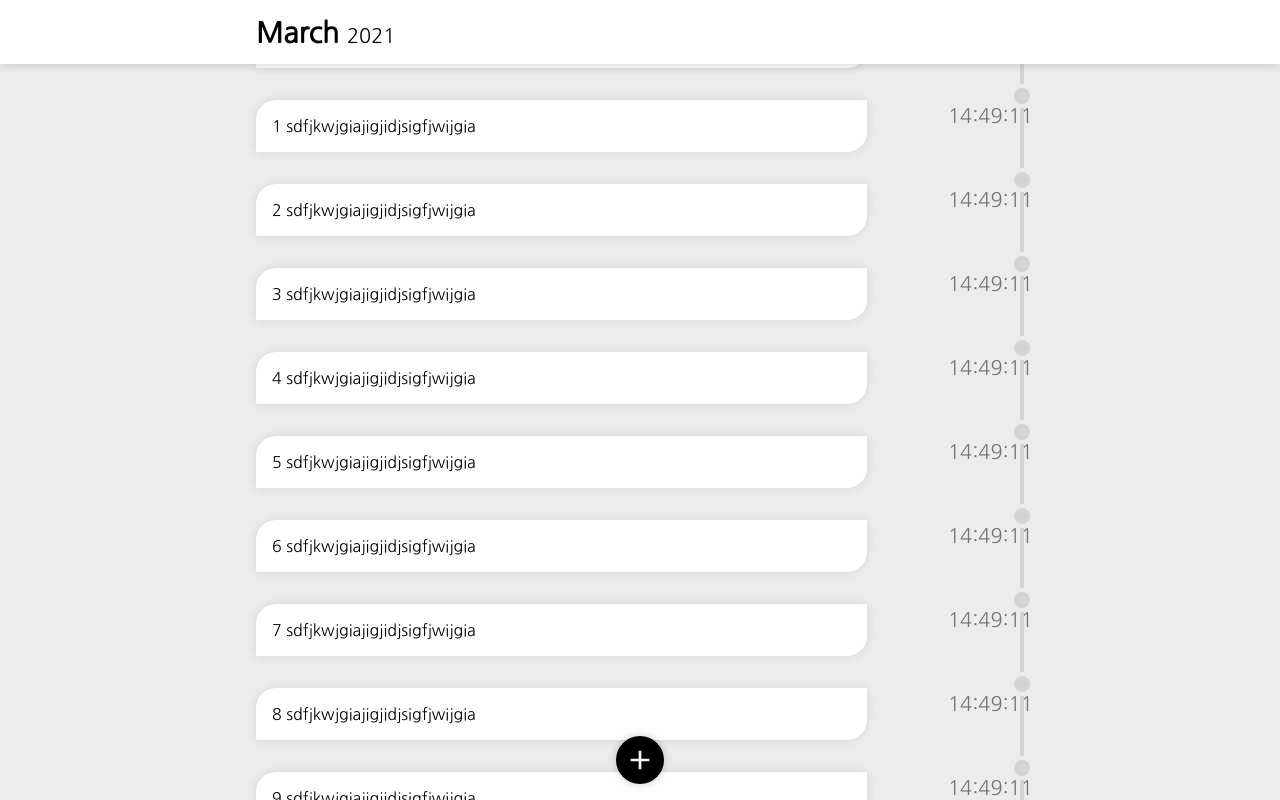
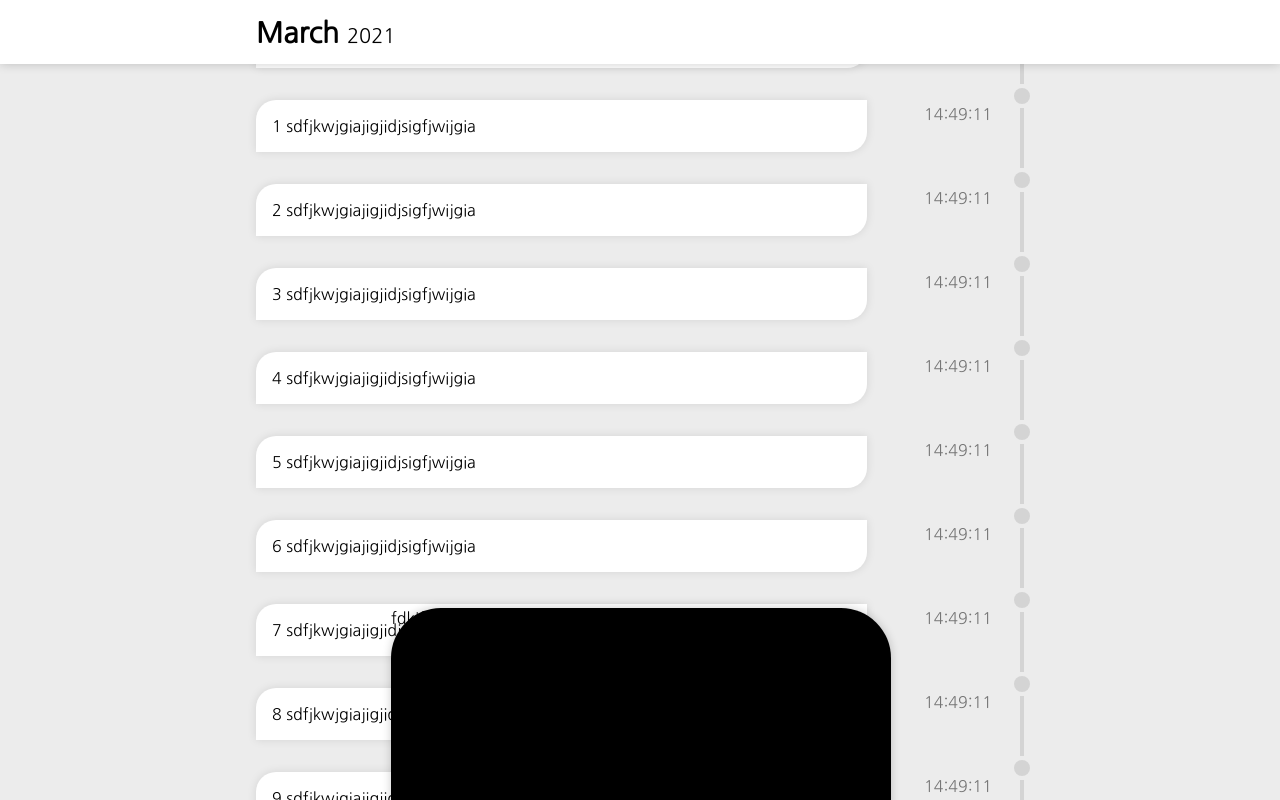
Before and after one commit to Leeks123/Continuer, a React (Create React App) app: page /timeline in a window 1280 px wide. Built offline with nearby package versions, Linux system fonts and the light colour scheme.

Commit message:
Input Refactoring(Compoenent Split),make  FAB component

```diff
--- a/src/component/Timeline/Card.tsx
+++ b/src/component/Timeline/Card.tsx
@@ -55,6 +55,7 @@ const Branch = styled.div`
     width: 20%;
     margin-top: 1.5rem;
     border-right: 0.25rem solid ${palette[5]};
+
 `;
 const Node = styled.div`
     position: relative;
@@ -72,9 +73,11 @@ const Node = styled.div`
             left: calc(100% - 4.5rem);
         }
         @media (min-width: ${mediaQuery.tablet}px) {
+            // left: calc(100% - 5rem);
         }
         @media (min-width: ${mediaQuery.laptop}px) {
-            font-size: 1.25rem;
+            font-size: 1rem;
+            left: calc(100% - 6rem);
         }
     }
     & .dot {
--- a/src/component/Timeline/Content.tsx
+++ b/src/component/Timeline/Content.tsx
@@ -6,12 +6,13 @@ import { useAppSelector } from '../../hooks/redux';
 import palette from '../../utils/palette';
 import mediaQuery from '../../utils/mediaQuery';
 import Card from './Card';
+import FAB from './FAB';
 
 const Wrapper = styled.main`
     width: 100%;
     height: 100vh;
 
-    padding-bottom: 7rem;
+    padding-bottom: 3rem;
     overflow: scroll;
 
     background: ${palette[3]};
@@ -45,6 +46,9 @@ const Content = () => {
             <Container>
                 {data.map((v) => <Card text={v.text} date={v.date}/>)}
             </Container>
+            <FAB pos='center' moveTo='left'>
+                <div>fdkjfk</div>
+            </FAB>
         </Wrapper>
     );
 };
--- /dev/null
+++ b/src/component/Timeline/FAB.tsx
@@ -0,0 +1,102 @@
+import React, { useState } from 'react';
+import styled, { css, keyframes } from 'styled-components';
+import { BiPlus } from 'react-icons/bi';
+
+import palette from '../../utils/palette';
+import mediaQuery from '../../utils/mediaQuery';
+
+enum FABposition {
+    Right = 'right',
+    Center = 'center',
+    Left = 'left'
+}
+enum FABmove {
+    Down = 'down',
+    Right = 'right',
+    Left = 'left'
+}
+type StyledProps = {
+    pos: FABposition | string,
+    active: boolean,
+    toBox?: boolean,
+    move?: FABmove | string,
+}
+const circleToBox = keyframes`
+    from {
+        border-radius: 50%;
+        width: 3rem;
+        height: 3rem;
+        background: ${palette[6]};
+    }
+    to {
+        border-radius: 3%;
+        max-width: ${mediaQuery.tablet}px;
+        width: calc(100% - 2rem);
+        background: ${palette[1]};
+    }
+`;
+const Wrapper = styled.div<StyledProps>`
+    width: 3rem;
+    height: 3rem;
+
+    position: absolute;
+    bottom: 1rem;
+    ${(props) => props.pos &&
+        props.pos === FABposition.Right ? `right: 1rem;` :
+        props.pos === FABposition.Center ? `left: calc(50% - 1.5rem);` :
+        `left: 1rem;`
+    }
+
+    background: ${palette[6]};
+    box-shadow: 0 0 10px rgba(0,0,0,0.2);
+    border-radius: 50%;
+
+    .fab {
+        color: ${palette[2]};
+        margin: 0.5rem;
+        font-size: 2rem;
+    }
+
+    ${(props) => props.active && props.toBox && css`
+        animation: ${circleToBox} 0.3s 0s linear alternate forwards;
+        ${props.pos === FABposition.Center ? `transform: translateX(calc(-50% + 1.5rem));`:''}
+    `}
+    ${(props) => props.active && props.move ?
+        props.move === FABmove.Right ? `transform: translateX(20rem);transition: transform 0.5s ease-in;` :
+        props.move === FABmove.Left ? `transform: translateX(-20rem);transition: transform 0.5s ease-in;` :
+        `transform: translateY(5rem);transition: transform 0.5s ease-in;`:''
+    }
+`;
+const Toast = styled.div`
+    max-width: 500px;
+    width: 100vw;
+    height: 200px;
+    background: ${palette[6]};
+    box-shadow: 0 0 10px rgba(0,0,0,0.2);
+    position: absolute;
+    transform: translate(-45%,-90%);
+    border-radius: 50px 50px 0 0;
+
+`;
+
+type FABProps = {
+    pos: string,
+    toBox?: boolean | false,
+    moveTo?: string,
+    children?: React.ReactNode
+}
+const FAB = ({ pos,toBox,moveTo, children }:FABProps) => {
+    const [isActive,setActive] = useState<boolean>(false);
+    const activeToggle = () => {
+        setActive(!isActive);
+    };
+    console.log(isActive);
+    return (
+        <Wrapper pos={pos} active={isActive} toBox={toBox} move={moveTo}>
+            {toBox && isActive && children ? (children) :<BiPlus className="fab" onClick={activeToggle}/>}
+            {moveTo && children && <Toast >{children}</Toast>}
+        </Wrapper>
+    );
+};
+
+export default FAB;
--- a/src/component/Timeline/Input.tsx
+++ b/src/component/Timeline/Input.tsx
@@ -11,7 +11,7 @@ import palette from '../../utils/palette';
 import mediaQuery from '../../utils/mediaQuery';
 import useWindowWidth from '../../hooks/layout';
 
-type WrapperProps = {
+type FABtoTEXTProps = {
     active: boolean,
 }
 const circleToBox = keyframes`
@@ -28,7 +28,8 @@ const circleToBox = keyframes`
         background: ${palette[1]};
     }
 `;
-const Wrapper = styled.div<WrapperProps>`
+
+const FABtoTEXT = styled.div<FABtoTEXTProps>`
     width: 3rem;
     height: 3rem;
 
@@ -44,26 +45,15 @@ const Wrapper = styled.div<WrapperProps>`
         animation: ${circleToBox} 0.3s 0s linear alternate forwards;
     `}
 
-
-    @media (min-width: ${mediaQuery.mobile}px) {
-    }
-    @media (min-width: ${mediaQuery.tablet}px) {
-        right: calc(50% - 1.5rem);
-        animation: none; // make leafs
-    }
-    @media (min-width: ${mediaQuery.laptop}px) {
-    }
-`;
-const Container = styled.div`
-    width: 100%;
     .fab {
         color: ${palette[2]};
         margin: 0.5rem;
         font-size: 2rem;
     }
-    & > div {
+`;
+const TextInput = styled.div`
     display: flex;
-        .textInput {
+    textarea {
         width: calc(100% - 5rem);
         height: 3.25rem;
         margin: 0.75rem;
@@ -80,7 +70,37 @@ const Container = styled.div`
         background: black;
         border-radius: 50%;
     }
+
+    @media (min-width: ${mediaQuery.tablet}px) {
+
     }
+`;
+
+type FABtoToastProps = {
+    active: boolean,
+}
+const FABtoToast = styled.div<FABtoToastProps>`
+    width: 3rem;
+    height: 3rem;
+
+    position: absolute;
+    bottom: 1rem;
+    left: calc(50% - 1.5rem);
+
+    background: ${palette[6]};
+    box-shadow: 0 0 10px rgba(0,0,0,0.2);
+    border-radius: 50%;
+
+    .fab {
+        color: ${palette[2]};
+        margin: 0.5rem;
+        font-size: 2rem;
+    }
+
+    ${(props) => props.active && css`
+        transform: translateY(5rem);
+        transition: transform 0.5s ease;
+    `}
 `;
 
 const Input = () => {
@@ -120,11 +140,9 @@ const Input = () => {
 
     useEffect(() => {
         function elemCheck(e:any) {
-            // console.log(e.target.tagName);
-            if (isActive && e.target.id !== 'textInput' ) {
-                if (e.target.tagName !== 'path') {
+            console.log(e.target.tagName, e.target.dataset.value);
+            if (isActive && e.target.dataset.value !== 'textinput' ) {
                 activeToggle();
-                }
             }
         }
         window.addEventListener('click', elemCheck);
@@ -134,26 +152,31 @@ const Input = () => {
     }, [isActive])
 
     return (
-        <Wrapper active={isActive}>
-            <Container id="textInput">
-                {isActive && windowWidth < mediaQuery.tablet ?
-                    <div className="textInput" id="textInput">
+        <>
+        {windowWidth < mediaQuery.tablet ?
+            <FABtoTEXT active={isActive} data-value="textinput">
+                {isActive ?
+                    <TextInput data-value="textinput">
                         <textarea
-                            className="textInput"
+                            data-value="textinput"
                             id="textInput"
                             ref={textArea}
                             value={typedText}
                             onChange={onTyped}
                             placeholder="Input your moment"
                         />
-                        <BiCamera className="upBtn" id="textInput" style={{ marginRight: 0 }} onClick={onUploadFile}/>
-                        <input type="file" id="textInput" ref={fileuploader} hidden />
-                        <BiUpArrowAlt className="upBtn" id="textInput" onClick={onSubmit}/>
-                    </div>:
-                    <BiPlus className="fab" onClick={activeToggle} />
+                        <BiCamera className="upBtn" data-value="textinput" style={{ marginRight: 0 }} onClick={onUploadFile}/>
+                        <input type="file" data-value="textinput" ref={fileuploader} hidden />
+                        <BiUpArrowAlt className="upBtn" data-value="textinput" onClick={onSubmit}/>
+                    </TextInput>
+                    :<BiPlus className="fab" onClick={activeToggle} />
                 }
-            </Container>
-        </Wrapper>
+            </FABtoTEXT> :
+            <FABtoToast active={isActive} >
+                {isActive ? <div>fdkjfk</div> :<BiPlus className="fab" onClick={activeToggle} />}
+            </FABtoToast>
+        }
+        </>
     );
 };
 
--- a/src/page/TimeLinePage.tsx
+++ b/src/page/TimeLinePage.tsx
@@ -20,7 +20,7 @@ const TimeLinePage = () => {
         <Wrapper>
             <Header/>
             <Content/>
-            <Input />
+            {/* <Input /> */}
         </Wrapper>
     );
 };
```
Lines whose indentation alone changed are shown as unchanged.
